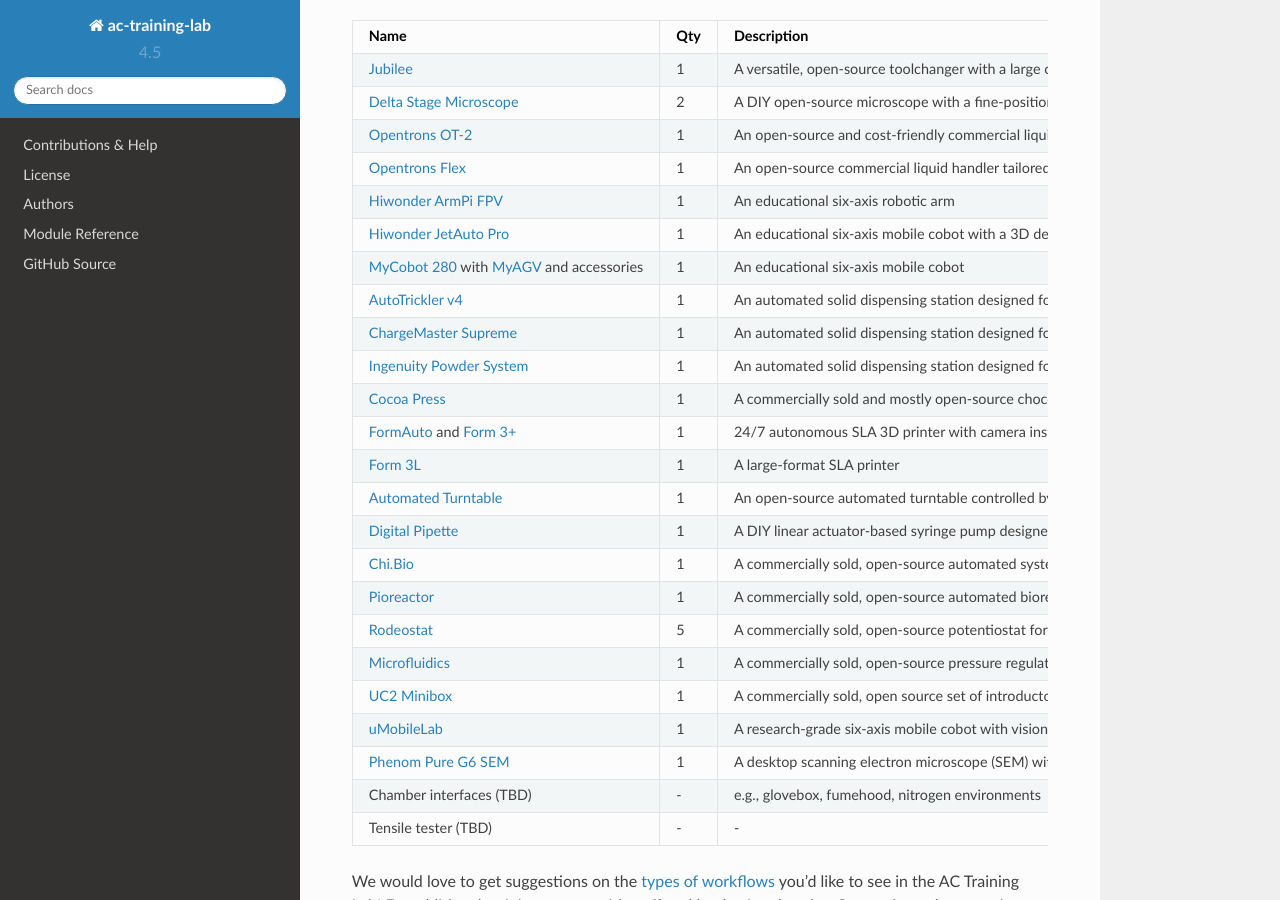
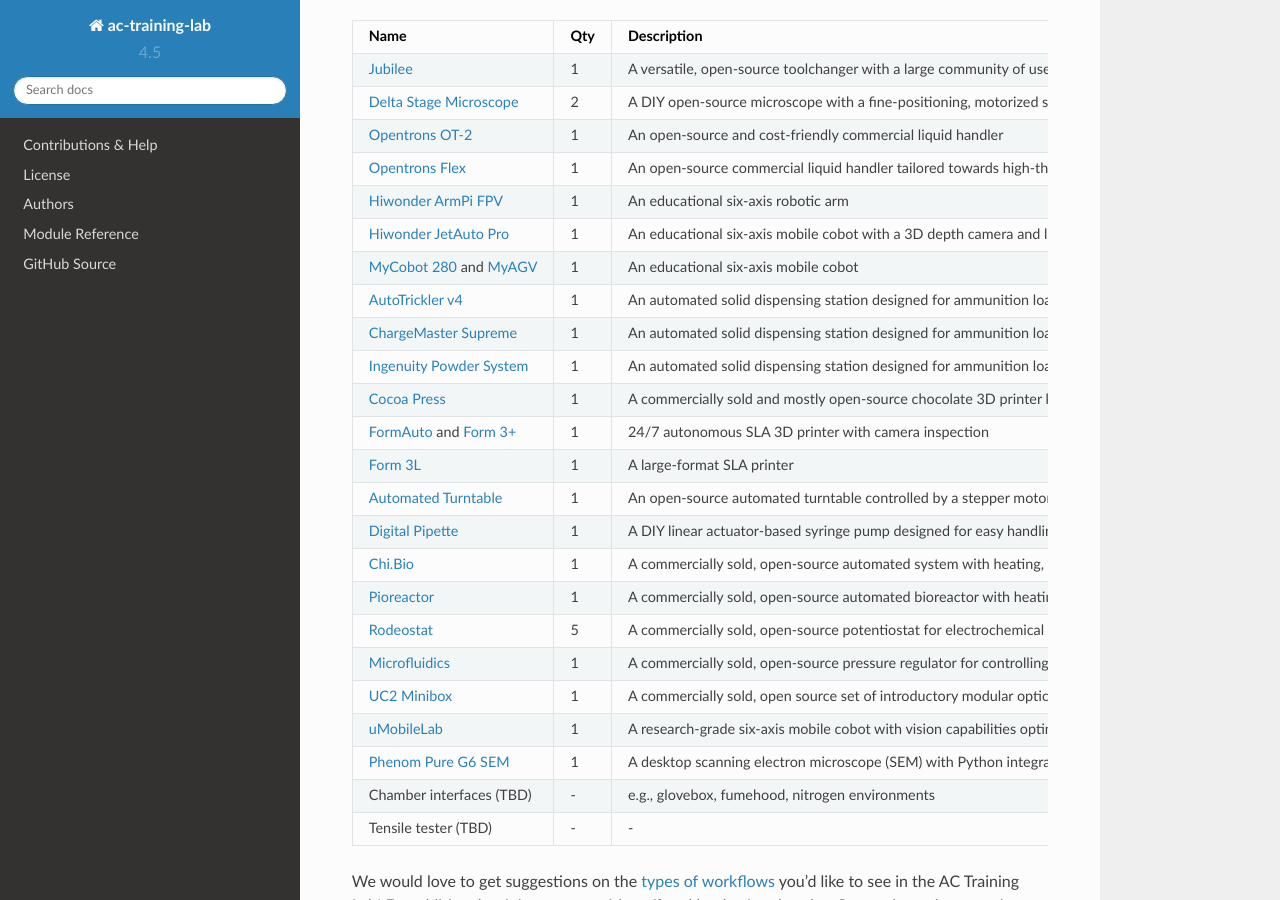
Before and after one commit to AccelerationConsortium/ac-dev-lab, a Sphinx documentation site: the page built from docs/index.md, in a window 1280 px wide and 900 px high, scrolled down 1098 px. Built offline with Sphinx 7.4.7 and the Read the Docs theme 2.0.0, drawn with Linux system fonts in a browser that asks for light colours.

Commit message:
Update index.md

```diff
--- a/docs/index.md
+++ b/docs/index.md
@@ -37,6 +37,8 @@
 
 Here are some of the modules we have procured and are in the process of setting up (help wanted if you're in Toronto!):
 
+<!-- TODO: Convert this to YAML and autopopulate table, preferably linked to current status somehow (planning, in progress, complete, etc.) -->
+
 | Name | Qty | Description |
 | --- | --- | --- |
 | [Jubilee](https://jubilee3d.com/index.php?title=Main_Page) | 1 | A versatile, open-source toolchanger with a large community of users and developers which is used for both general 3D printing and [scientific applications](https://dx.doi.org/10.1039/D3DD00033H). |
@@ -45,7 +47,7 @@
 | [Opentrons Flex](https://opentrons.com/products/flex/) | 1 | An open-source commercial liquid handler tailored towards high-throughput and advanced liquid handling operations |
 | [Hiwonder ArmPi FPV](https://www.hiwonder.com/products/armpi?_pos=4&_sid=a9741a308&_ss=r) | 1 | An educational six-axis robotic arm |
 | [Hiwonder JetAuto Pro](https://www.hiwonder.com/products/jetauto-pro?variant=40040875229271) | 1 | An educational six-axis mobile cobot with a 3D depth camera and lidar |
-| [MyCobot 280](https://shop.elephantrobotics.com/en-ca/collections/mycobot/products/mycobot-pi-worlds-smallest-and-lightest-six-axis-collaborative-robot) with [MyAGV](https://shop.elephantrobotics.com/en-ca/collections/myagv/products/myagv-2023-pi?variant=47262714069304) and accessories | 1 | An educational six-axis mobile cobot |
+| [MyCobot 280](https://shop.elephantrobotics.com/en-ca/collections/mycobot/products/mycobot-pi-worlds-smallest-and-lightest-six-axis-collaborative-robot) and [MyAGV](https://shop.elephantrobotics.com/en-ca/collections/myagv/products/myagv-2023-pi?variant=47262714069304) | 1 | An educational six-axis mobile cobot |
 | [AutoTrickler v4](https://autotrickler.com/pages/autotrickler-v4) | 1 | An automated solid dispensing station designed for ammunition loading |
 | [ChargeMaster Supreme](https://www.rcbs.com/priming-and-powder-charging/powder-dispensers-and-scales/chargemaster-supreme-electronic-powder-dispenser/16-98943.html) | 1 | An automated solid dispensing station designed for ammunition loading |
 | [Ingenuity Powder System](https://ingenuityprecision.com/product/ingenuity-powder-system/) | 1 | An automated solid dispensing station designed for ammunition loading |
```
